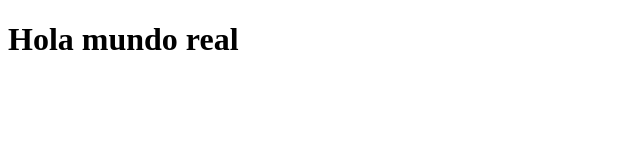
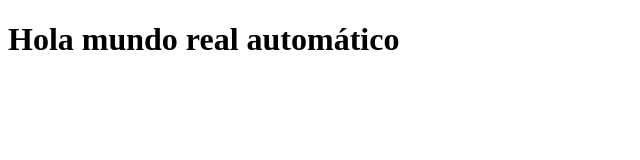
Before and after one commit to Marcelo-Crisostomo/GitHubActions, a plain HTML site: page index.html in a window 1280 px wide. Shown: the whole page, without its empty margins (0-640 px from the left). Drawn offline with Linux system fonts and the light colour scheme.

```diff
--- a/index.html
+++ b/index.html
@@ -6,6 +6,6 @@
     <title>Document</title>
 </head>
 <body>
-    <h1>Hola mundo real</h1>
+    <h1>Hola mundo real automático</h1>
 </body>
 </html>
```
